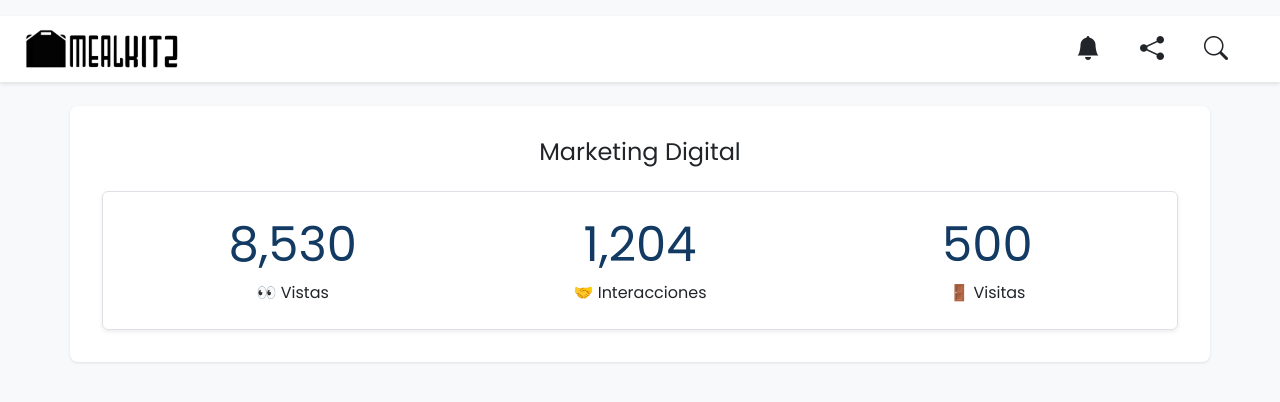
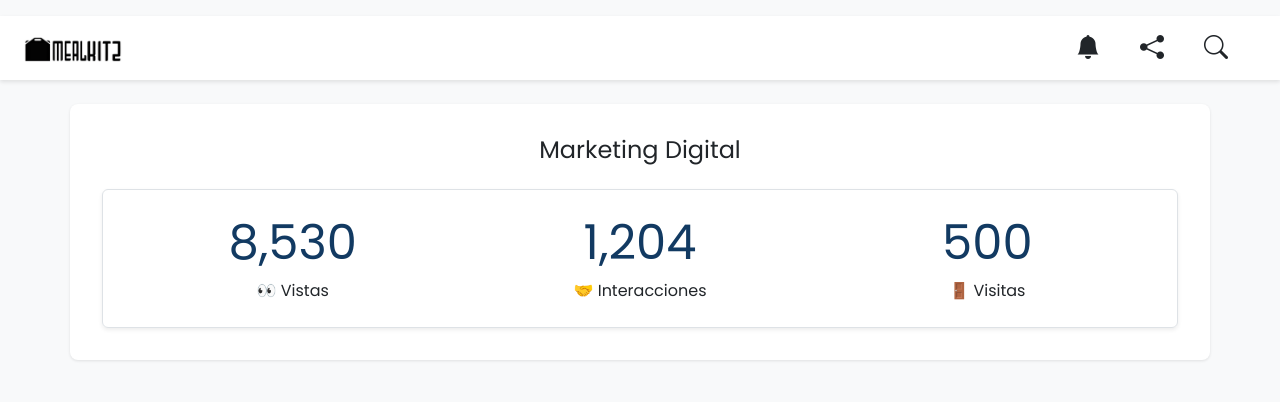
Before and after one commit to KenRoach/MVP_1, a plain HTML site: page marketing.html in a window 1280 px wide. Drawn offline with nearby package versions, Linux system fonts and the light colour scheme.

Commit message:
Update marketing.html

```diff
--- a/marketing.html
+++ b/marketing.html
@@ -67,7 +67,7 @@
     <nav class="navbar navbar-light bg-white navbar-expand-md py-2">
         <div class="container-fluid px-4">
           <a class="navbar-brand" href="index.html">
-            <img src="image/mk_logo.long.jpeg"style="height: 40px; margin-right: 10px;">
+            <img src="image/mk_logo.long.jpeg"style="height: 25px; margin-right: 10px;">
           </a>
           <button class="navbar-toggler" type="button" data-bs-toggle="collapse" data-bs-target="#navbarIcons" aria-controls="navbarIcons" aria-expanded="false" aria-label="Toggle navigation">
             <span class="navbar-toggler-icon"></span>
```
